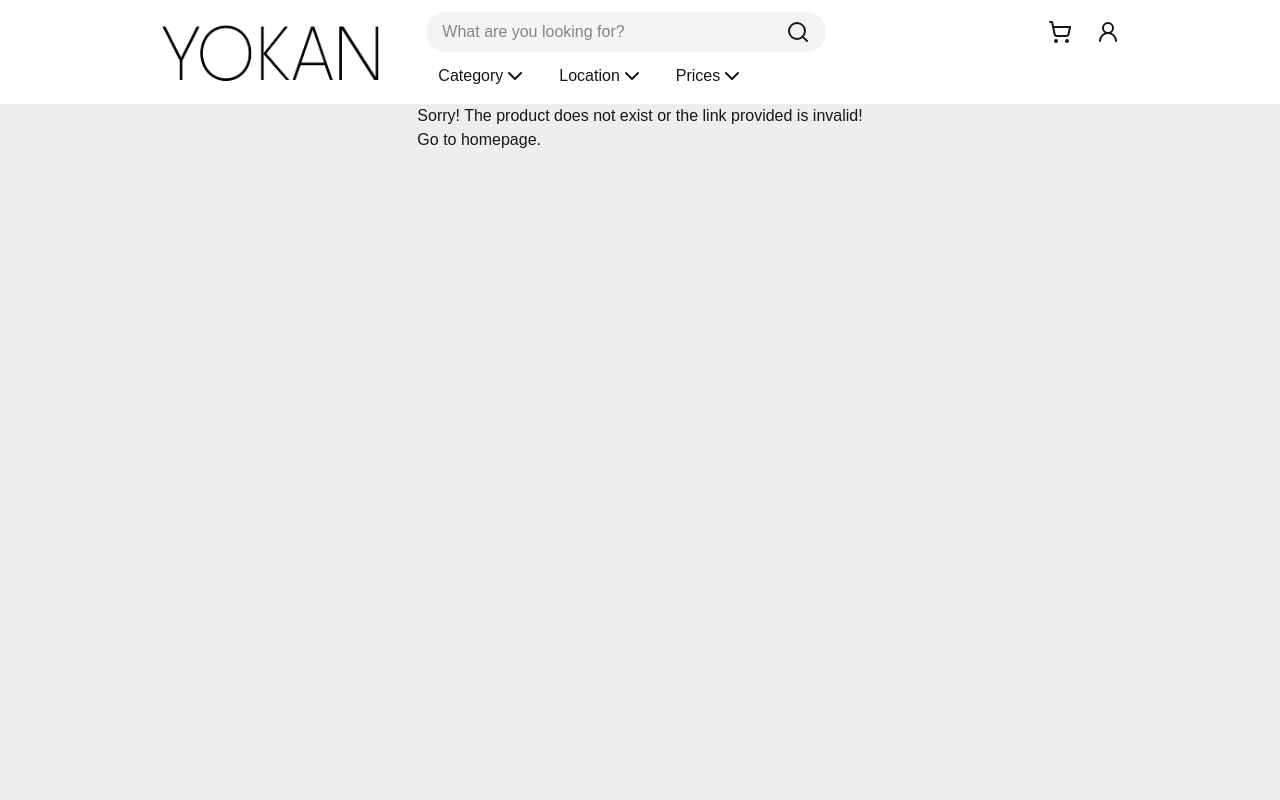
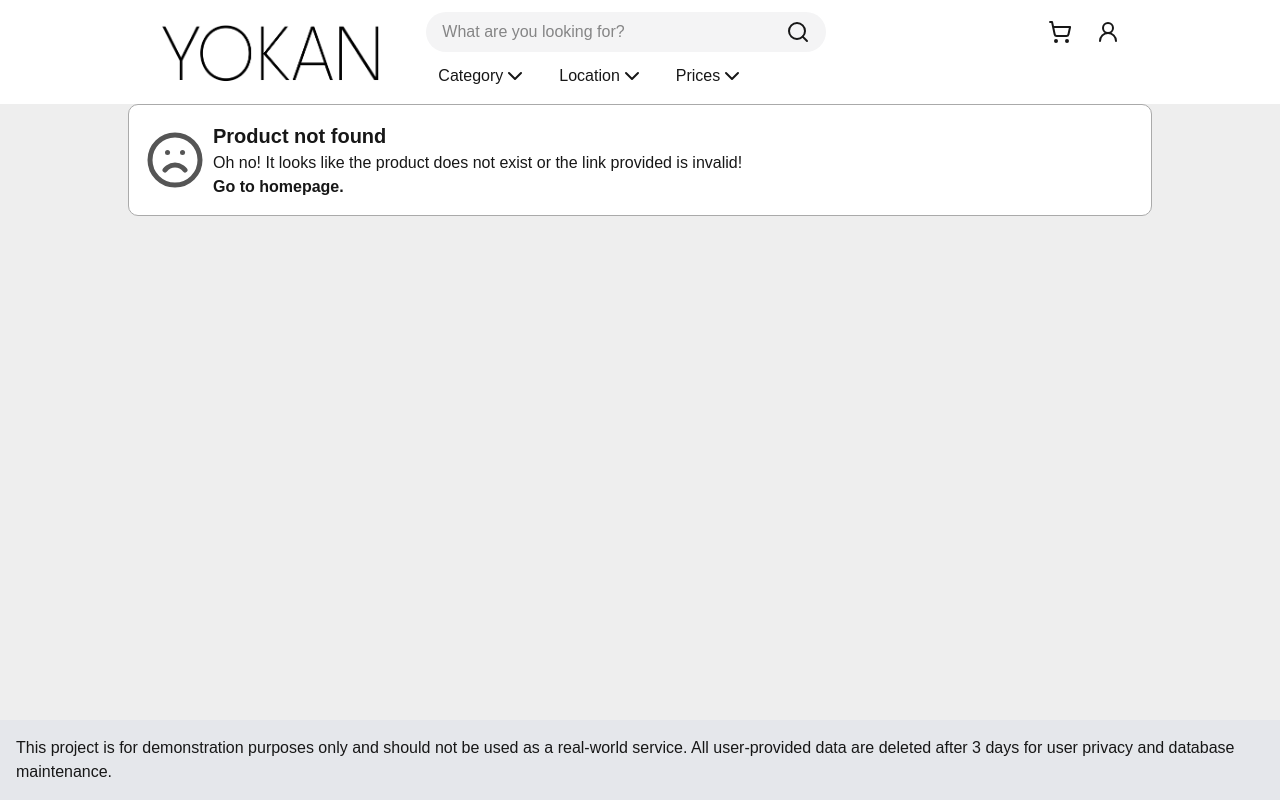
Before and after one commit to pochicake/react-ecommerce-website, a Next.js app: page /product in a window 1280 px wide. Built offline with nearby package versions, Linux system fonts and the light colour scheme.

Commit message:
Update /product/nonexistent.jsx
- Use BaseLayout
- Proper message
- Proper layout

```diff
--- a/app/product/nonexistent.jsx
+++ b/app/product/nonexistent.jsx
@@ -1,17 +1,19 @@
 // Used to display a page when a product does not exist, or the URL provided is invalid
-"use server"
-
-import Header from "@/components/Header/Header";
+import BaseLayout from "@/components/BaseLayout";
+import { Frown } from "lucide-react";
 import Link from "next/link";
 
 export default async function ErrorNonExistent() {
     return (
-        <div className="flex flex-col h-full w-full">
-        <Header></Header>
-        <div className="m-auto">
-            <div>Sorry! The product does not exist or the link provided is invalid!</div>
-            <Link href="/">Go to homepage.</Link>
-        </div>
-        </div>
+        <BaseLayout>
+            <div className="flex flex-row gap-2 m-auto rounded-[10px] border-[#aaa] border bg-white p-4">
+                <Frown size={60} color="#555" className="my-auto"/>
+                <div className="block">
+                    <div className="text-[20px] font-bold">Product not found</div>
+                    <div>Oh no! It looks like the product does not exist or the link provided is invalid!</div>
+                    <Link href="/" className="font-bold hover:underline">Go to homepage.</Link>
+                </div>
+            </div>
+        </BaseLayout>
     )
 }
```
